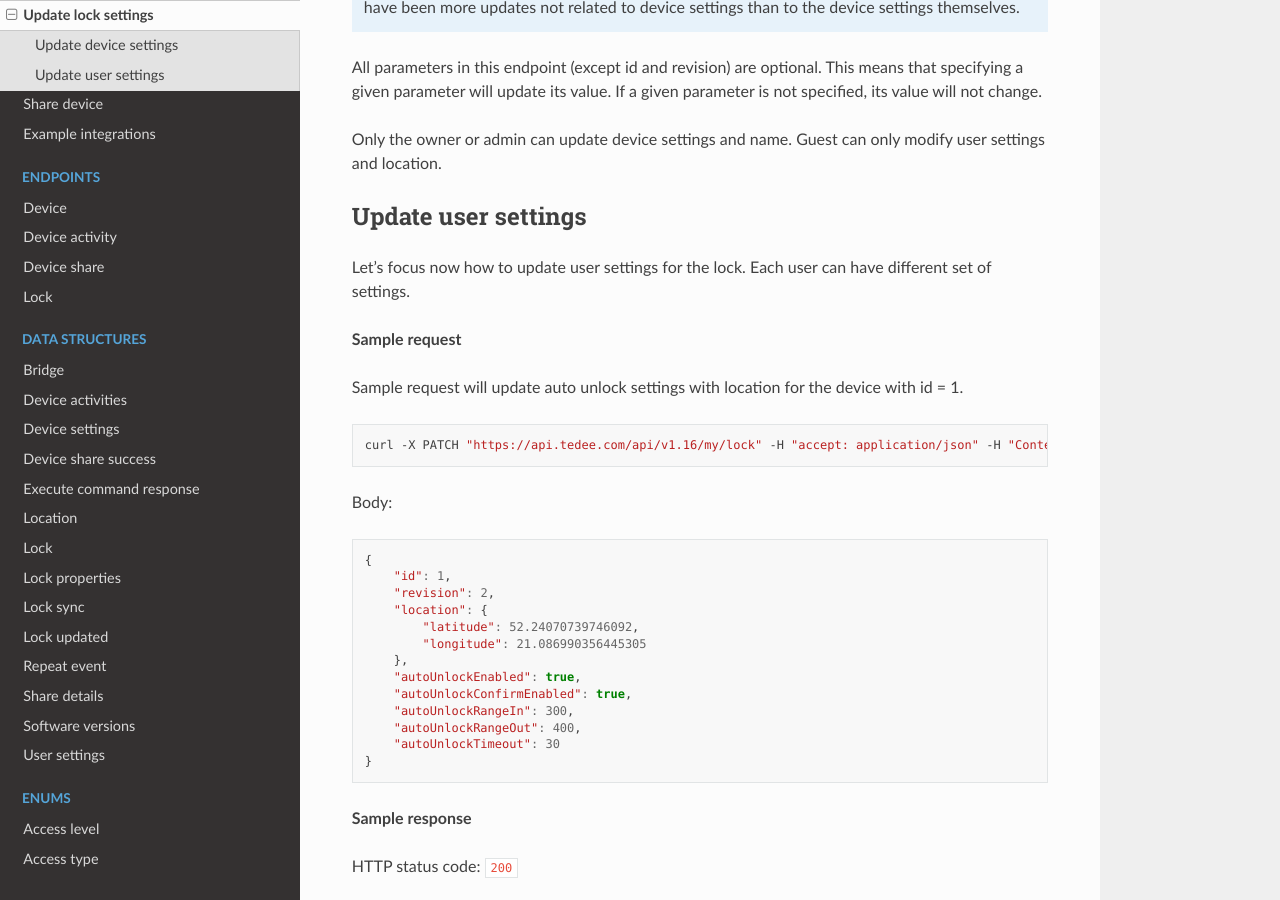
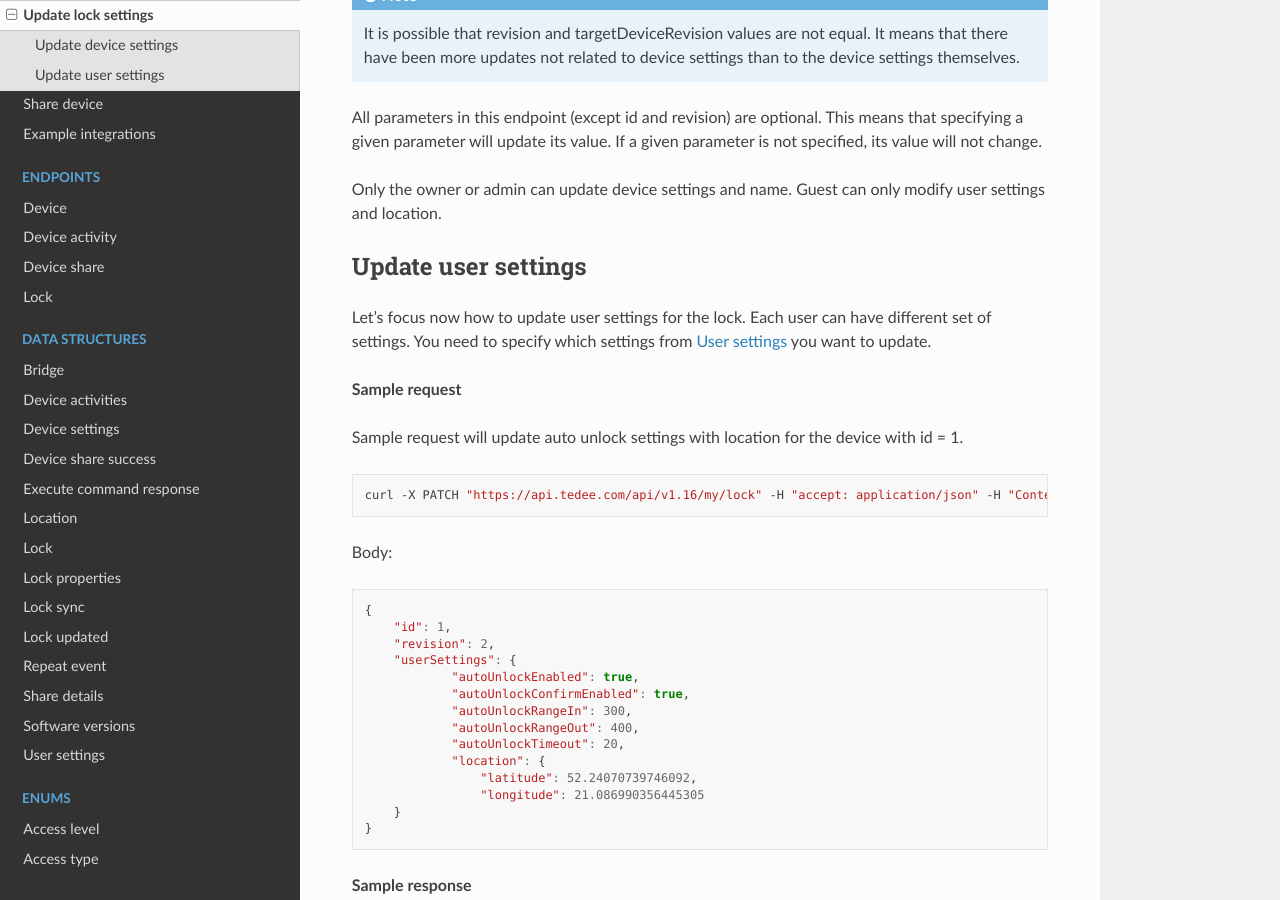
Before and after one commit to tedee-com/tedee-api-doc, a Sphinx documentation site: the page built from docs/source/howtos/update-lock-settings.rst, in a window 1280 px wide and 900 px high, scrolled down 2956 px. Built offline with Sphinx 7.4.7 and the Read the Docs theme 2.0.0, drawn with Linux system fonts in a browser that asks for light colours; some of the changed text lies outside the part shown.

Commit message:
Update user settings in how to section

```diff
--- a/docs/source/howtos/update-lock-settings.rst
+++ b/docs/source/howtos/update-lock-settings.rst
@@ -40,12 +39,16 @@ HTTP status code: ``200``
                     "buttonLockEnabled": false,
                     "buttonUnlockEnabled": false
                 },
-                "autoUnlockEnabled": false,
-                "autoUnlockConfirmEnabled": false,
-                "autoUnlockRangeIn": 300,
-                "autoUnlockRangeOut": 400,
-                "autoUnlockTimeout": 20,
-                "location": null,
+                "userSettings": {
+                    "autoUnlockEnabled": true,
+                    "autoUnlockConfirmEnabled": true,
+                    "autoUnlockRangeIn": 300,
+                    "autoUnlockRangeOut": 400,
+                    "autoUnlockTimeout": 20,
+                    "location": {
+                        "latitude": 52.24070739746092,
+                        "longitude": 21.086990356445305
+                },
                 "lockProperties": {
                     "state": 3,
                     "isCharging": false,
@@ -151,6 +154,7 @@ Update user settings
 --------------------
 
 Let's focus now how to update user settings for the lock. Each user can have different set of settings.
+You need to specify which settings from :doc:`User settings <../datastructures/user-settings>` you want to update.
 
 **Sample request**
 
@@ -167,15 +171,16 @@ Body:
         {
             "id": 1,
             "revision": 2,
-            "location": {
-                "latitude": 52.24070739746092,
-                "longitude": 21.086990356445305
-            },
-            "autoUnlockEnabled": true,
-            "autoUnlockConfirmEnabled": true,
-            "autoUnlockRangeIn": 300,
-            "autoUnlockRangeOut": 400,
-            "autoUnlockTimeout": 30
+            "userSettings": {
+                    "autoUnlockEnabled": true,
+                    "autoUnlockConfirmEnabled": true,
+                    "autoUnlockRangeIn": 300,
+                    "autoUnlockRangeOut": 400,
+                    "autoUnlockTimeout": 20,
+                    "location": {
+                        "latitude": 52.24070739746092,
+                        "longitude": 21.086990356445305
+            }
         }
 
 **Sample response**
```
Also changed, not shown: other parts of docs/source/howtos/update-lock-settings.rst (+0 -1 lines).
